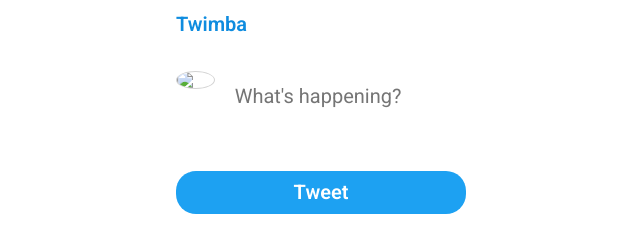
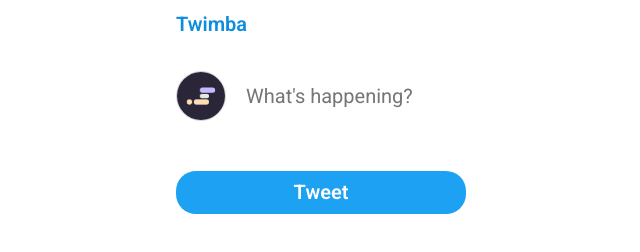
Before and after one commit to olakad13/Twimba_chat_app, a plain HTML site: page index.html in a window 1280 px wide. Shown: the whole page, without its empty margins (319-959 px from the left). Drawn offline with nearby package versions, Linux system fonts and the light colour scheme.

Commit message:
rectifying image issues

```diff
--- a/index.html
+++ b/index.html
@@ -21,7 +21,7 @@
 	</header>
 	<main>
 		<div class="tweet-input-area">
-			<img src="public/images/scrimbalogo.png" class="profile-pic">
+			<img src="images/scrimbalogo.png" class="profile-pic">
 			<textarea placeholder="What's happening?" id="tweet-input"></textarea>
 		</div>
 		<button id="tweet-btn">Tweet</button>
```
